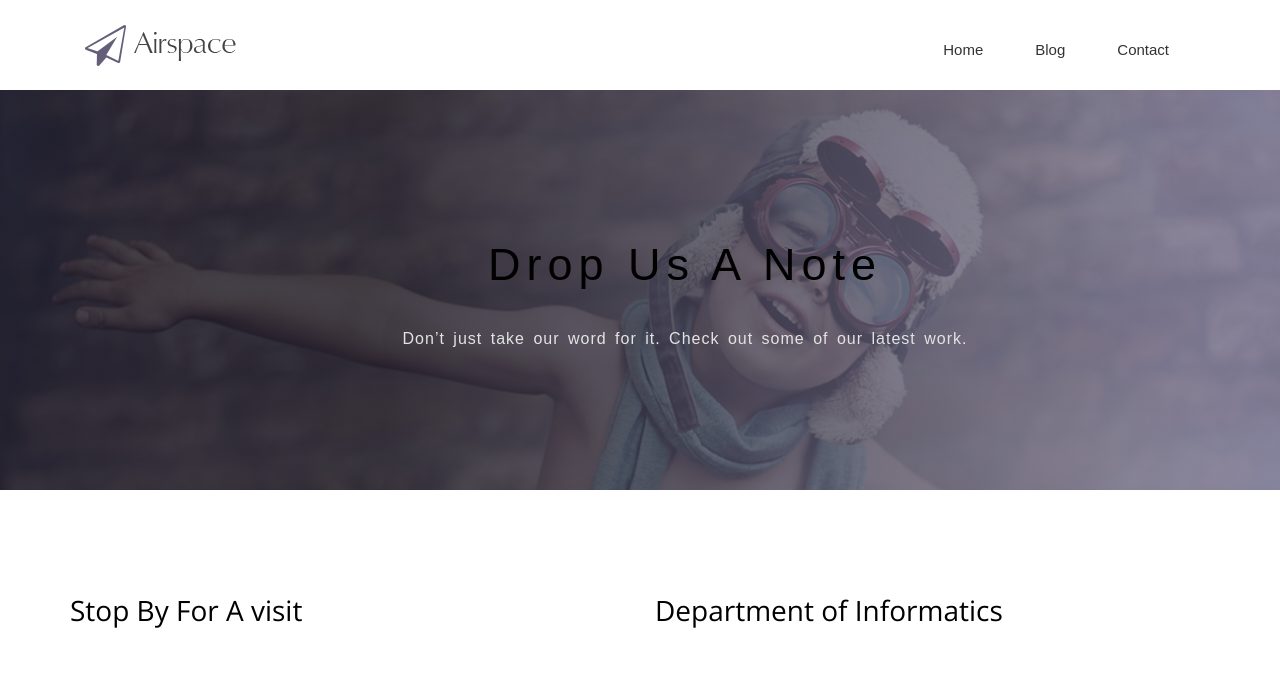
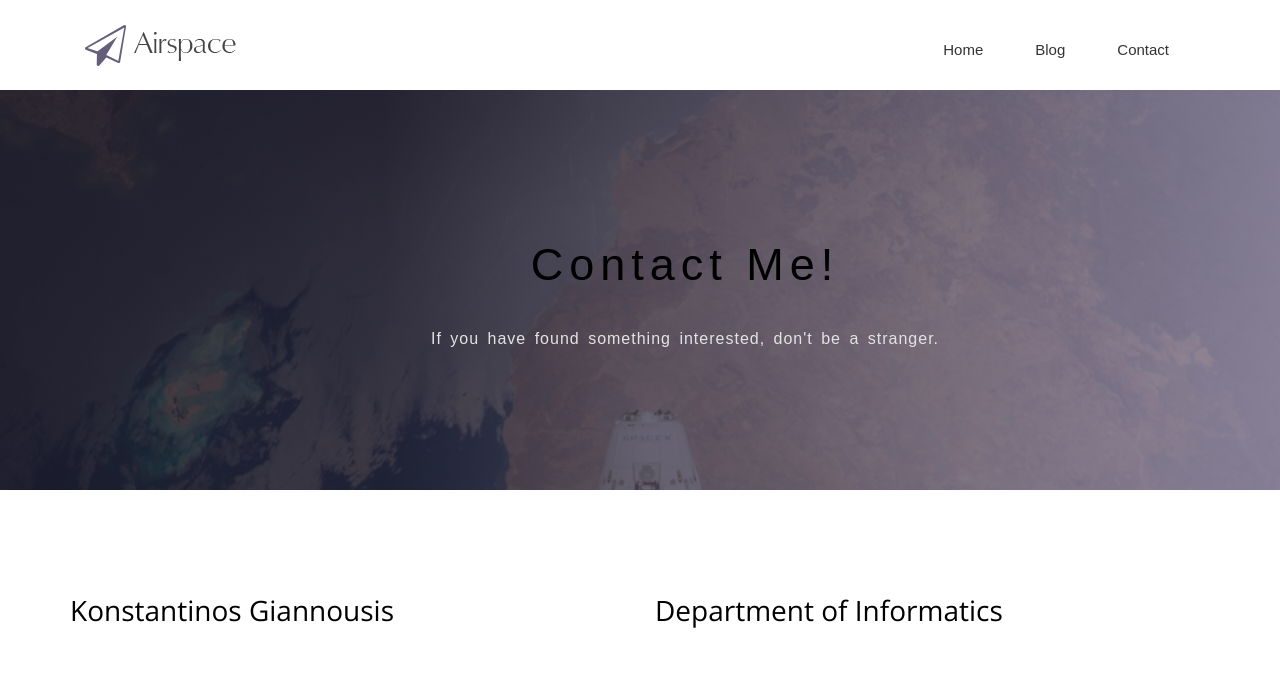
Before and after one commit to kgiann78/kgiann78.github.io, a Jekyll site: the page built from contact.html, in a window 1280 px wide. Shown: the top 673 px of the page. Built offline with Jekyll 4.4.1, drawn with Linux system fonts in a browser that asks for light colours; nearby versions of some CDN libraries; some web fonts are replaced; grey boxes are pictures that could not be loaded.

```diff
--- a/contact.html
+++ b/contact.html
@@ -1,6 +1,6 @@
 ---
 layout: page
-title: Contact us!
+title: Contact me!
 permalink: /contact/
 ---
 
@@ -10,8 +10,8 @@
     <div class="row">
       <div class="col-md-12">
         <div class="block">
-          <h1>Drop Us A Note</h1>
-          <p>Don’t just take our word for it. Check out some of our latest work.</p>
+          <h1>Contact me!</h1>
+          <p>If you have found something interested, don't be a stranger.</p>
         </div>
       </div>
     </div>
@@ -50,7 +50,7 @@
     <div id="contact-box" class="row">
       <div class="col-md-6 col-sm-12">
         <div class="block">
-          <h2>Stop By For A visit</h2>
+          <h2>Konstantinos Giannousis</h2>
           <ul class="address-block">
             <li>
               <i class="fa fa-map-marker"></i>I1 Office, <br>Dept. of Informatics & Telecommunications, <br>Panepistimioupolis, 15784, Ilisia, Athens, Greece
```
Also changed, not shown: img/slider-bg.jpg.
